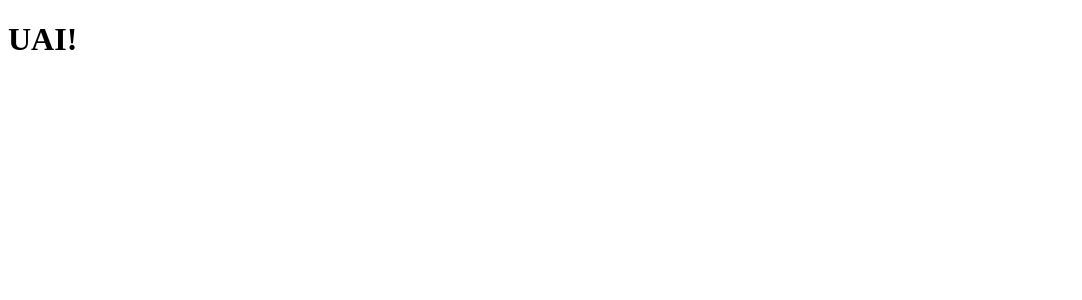
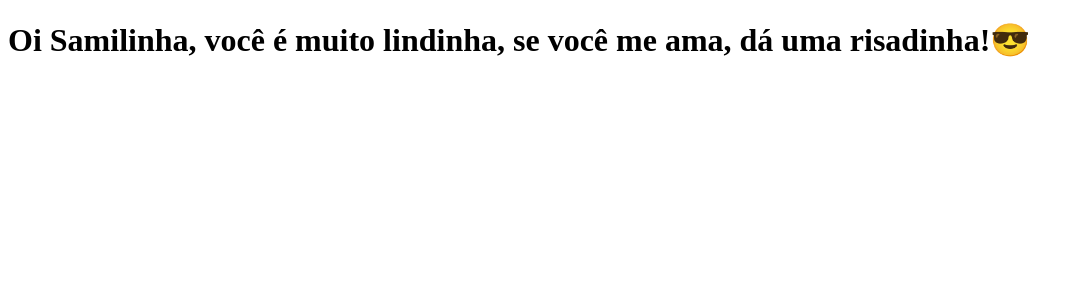
Before and after one commit to ThompsonRaul/clone-tabnews, a Next.js app: page / in a window 1280 px wide. Shown: the top 300 px of the page, without its empty margins (0-1082 px from the left). Built offline with nearby package versions, Linux system fonts and the light colour scheme.

Commit message:
modifica a frase

```diff
--- a/pages/index.js
+++ b/pages/index.js
@@ -1,5 +1,5 @@
 function Home (){
-    return <h1>UAI!</h1>
+    return <h1>Oi Samilinha, você é muito lindinha, se você me ama, dá uma risadinha!😎</h1>
 }
 
 export default Home;
```
